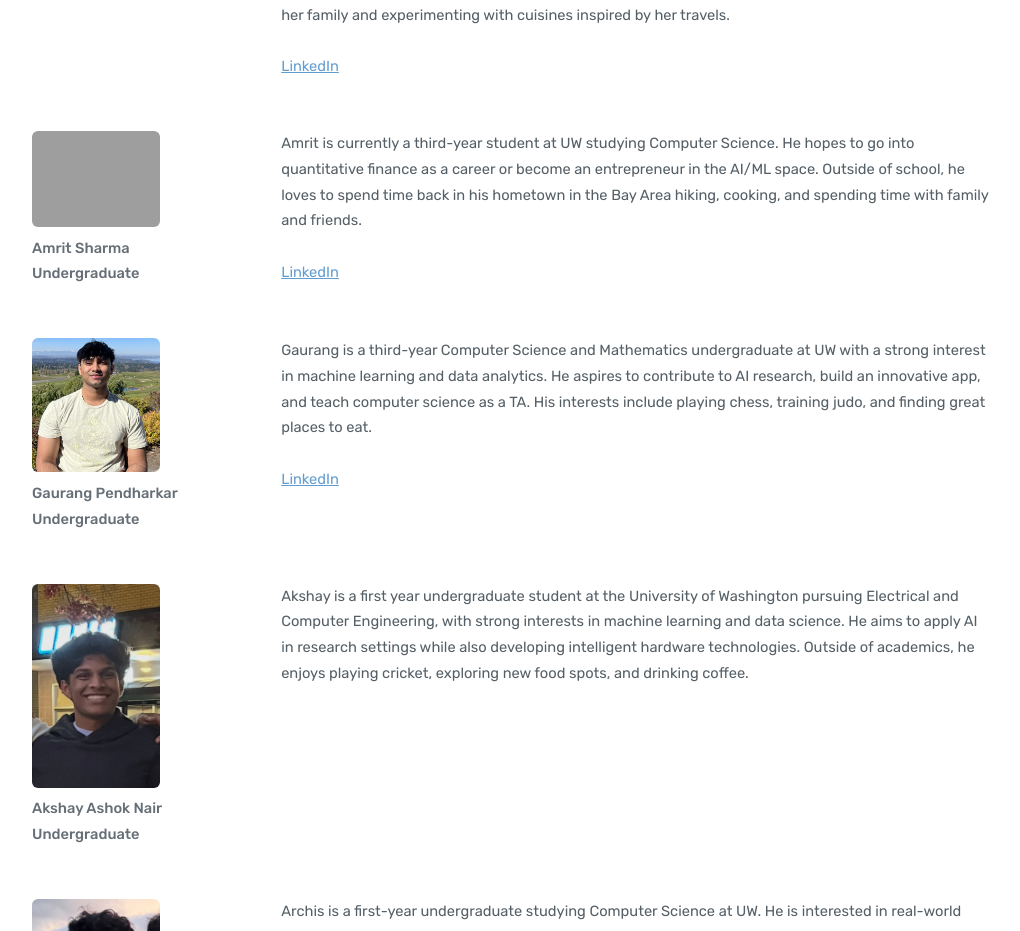
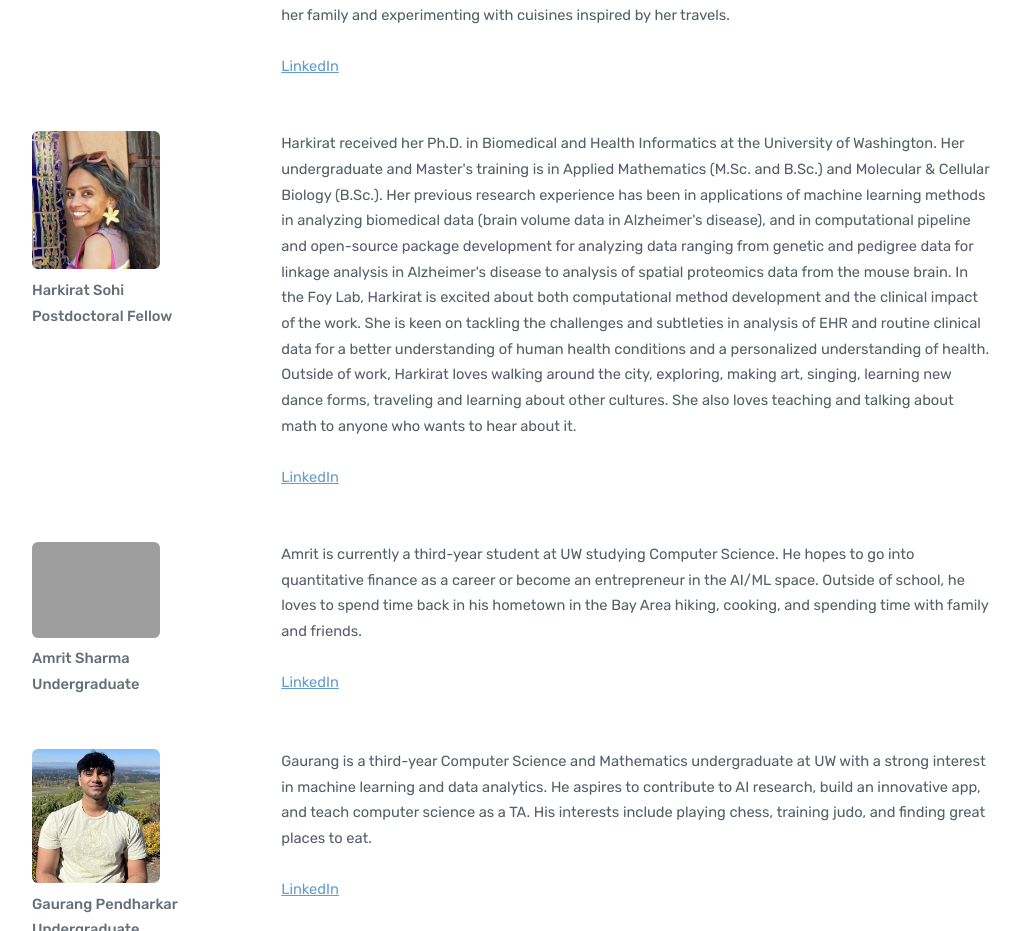
Before and after one commit to BrodyFoy/lab-website, a plain HTML site: page people.html in a window 1280 px wide. Shown: the part 1628-2559 px from the top of the page, without its empty margins (128-1148 px from the left). Drawn offline with Linux system fonts and the light colour scheme; grey boxes are pictures that could not be loaded.

Commit message:
Harkirat Lab profile

```diff
--- a/people.html
+++ b/people.html
@@ -134,6 +134,27 @@
 					inspired by her travels.
 					<br><br>
 					<a href="https://www.linkedin.com/in/aparajita-saha/">LinkedIn</a>
+				</div>
+			</div>
+			<br><br>
+				<div class="row">
+				<div class="3u">
+					<a class="image"><img src="images/lab-member-headshots/harkirat_sohi.jpeg" alt="" width="60%"></a>
+					<b>Harkirat Sohi</b>
+					<br> <b>Postdoctoral Fellow</b>
+				</div>
+				<div class="9u">
+					Harkirat received her Ph.D. in Biomedical and Health Informatics at the University of Washington. Her undergraduate and Master's training
+					is in Applied Mathematics (M.Sc. and B.Sc.) and Molecular & Cellular Biology (B.Sc.). Her previous research experience has been in applications
+					of machine learning methods in analyzing biomedical data (brain volume data in Alzheimer's disease), and in computational pipeline and open-source
+					package development for analyzing data ranging from genetic and pedigree data for linkage analysis in Alzheimer's disease to analysis of spatial
+					proteomics data from the mouse brain. In the Foy Lab, Harkirat is excited about both computational method development and the clinical impact of the
+					work. She is keen on tackling the challenges and subtleties in analysis of EHR and routine clinical data for a better understanding of human
+					health conditions and a personalized understanding of health. Outside of work, Harkirat loves walking around the city, exploring, making art,
+					singing, learning new dance forms, traveling and learning about other cultures. She also loves teaching and talking about math to anyone who
+					wants to hear about it.
+					<br><br>
+					<a href="www.linkedin.com/in/harkirat-k-sohi-phd/">LinkedIn</a>
 				</div>
 			</div>
 			<br><br>
```
Also changed, not shown: images/lab-member-headshots/harkirat_sohi.jpeg (added).
